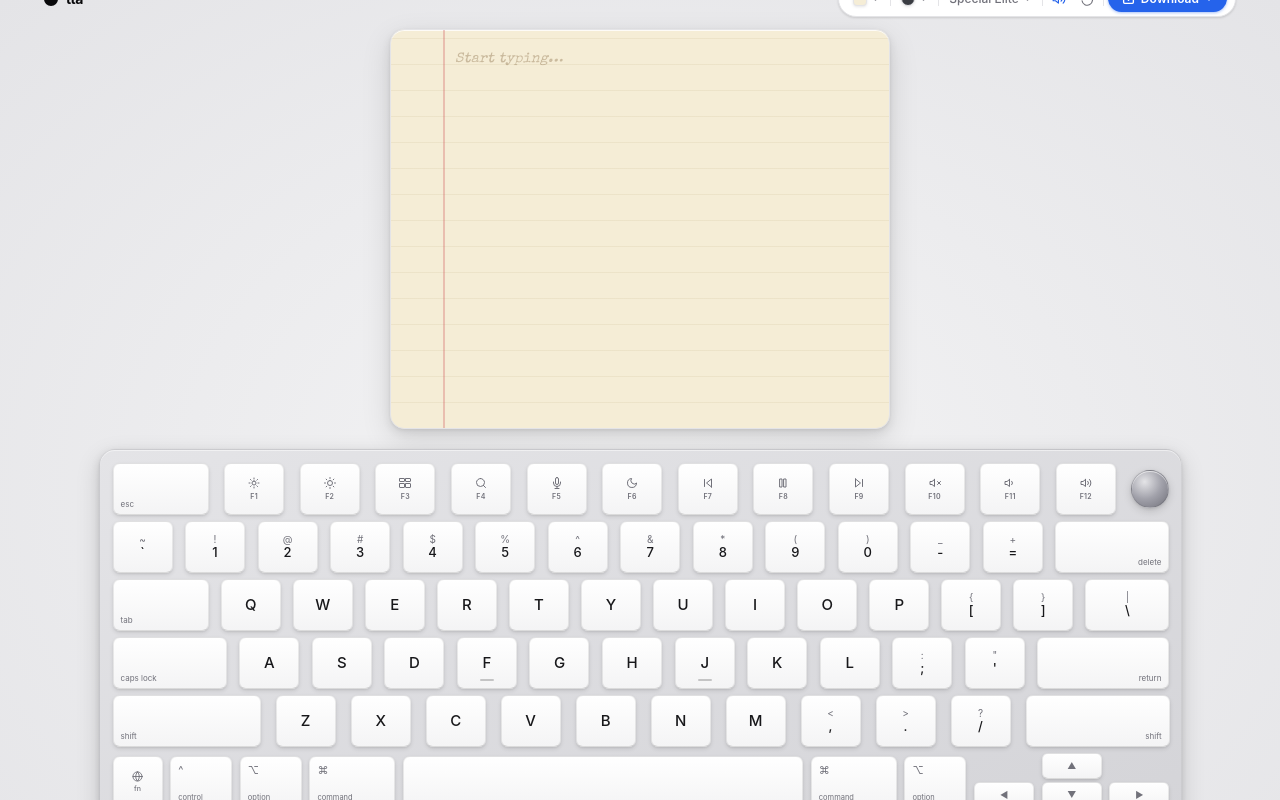
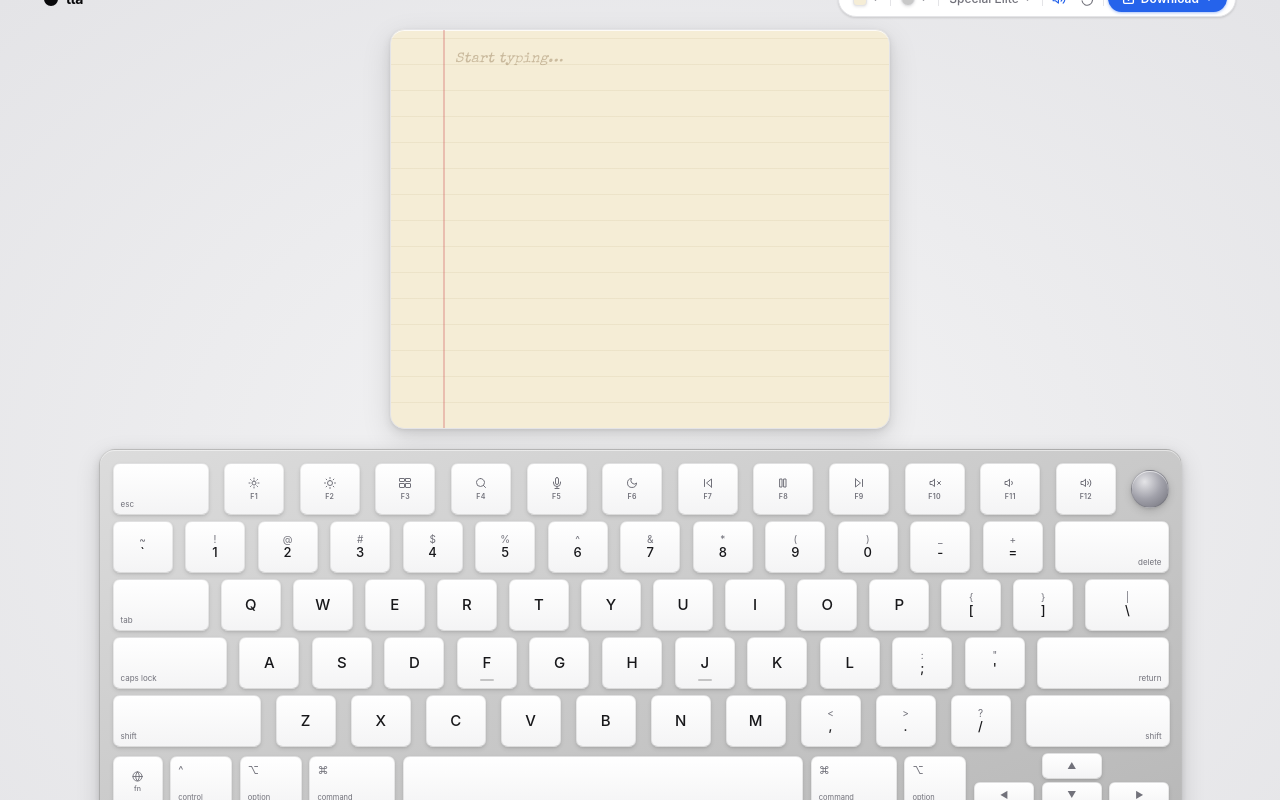
Before and after one commit to ttaiyegbusi/keyboard, a Next.js app: page / in a window 1280 px wide. Built offline with nearby package versions, Linux system fonts and the light colour scheme; a web font is replaced by a local one.

Commit message:
fix: default color "midnight" → "silver", suppress stale hue ESLint warning

```diff
--- a/src/components/Topbar.tsx
+++ b/src/components/Topbar.tsx
@@ -96,7 +96,8 @@ function ColorPickerPanel({
             + pixel[2].toString(16).padStart(2,"0");
     setHex(h);
     onChange("#" + h);
-  }, [hue, onChange]);
+  // eslint-disable-next-line react-hooks/exhaustive-deps
+  }, [onChange]);
 
   const handleMouseDown = (e: React.MouseEvent<HTMLCanvasElement>) => {
     dragging.current = true;
--- a/src/hooks/useTypewriter.ts
+++ b/src/hooks/useTypewriter.ts
@@ -29,7 +29,7 @@ export interface UseTypewriterReturn {
 
 export function useTypewriter(): UseTypewriterReturn {
   const [activePaper, setActivePaperState] = useState<PaperType>("cream");
-  const [activeColor, setActiveColorState] = useState<KeyboardColor>("midnight");
+  const [activeColor, setActiveColorState] = useState<KeyboardColor>("silver");
   const [activeFont,  setActiveFontState]  = useState<FontId>("special-elite");
   const [volume,      setVolume]           = useState<VolumeState>("high");
   const [openDropdown, setOpenDropdown]    = useState<DropdownId>(null);
```
